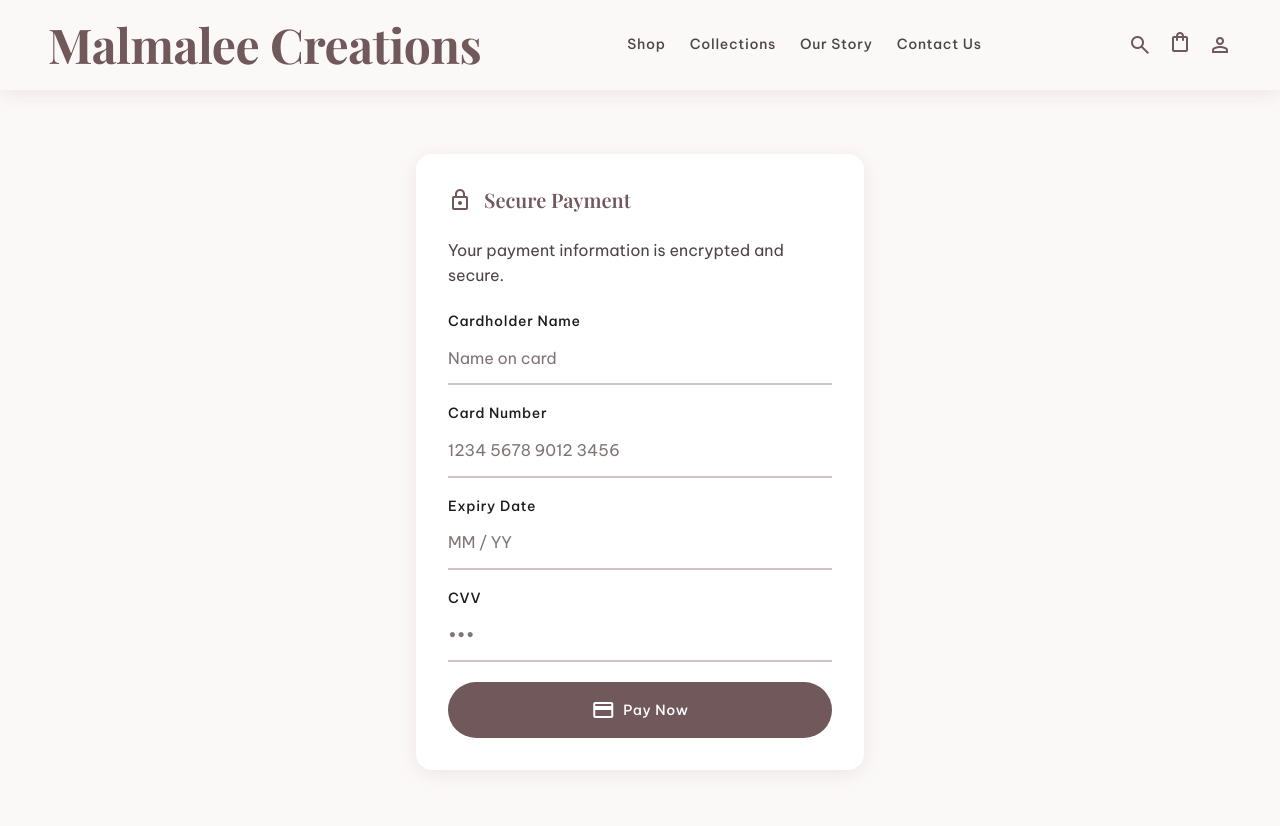
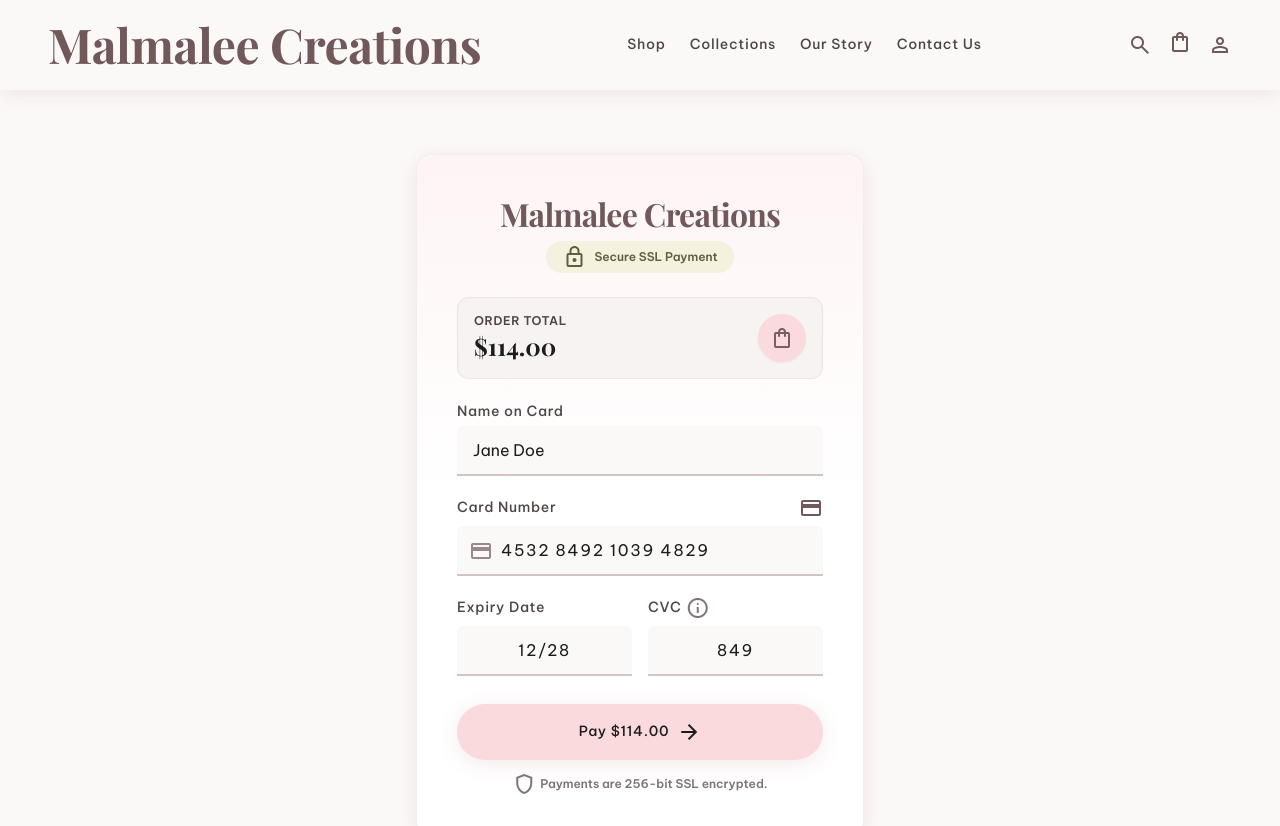
Before and after one commit to Dinisuru1230/DsoftWeb, a React (Vite) app in the folder Frontend/: page /checkout/payment in a window 1280 px wide. Shown: the top 826 px of the page. Built offline with nearby package versions, Linux system fonts and the light colour scheme; a web font is replaced by a local one.

Commit message:
payment form corrected

```diff
--- a/Frontend/src/pages/Checkout.jsx
+++ b/Frontend/src/pages/Checkout.jsx
@@ -23,7 +23,7 @@ export default function Checkout() {
       clearCart();
       navigate('/checkout/success');
     } else {
-      navigate('/checkout/payment');
+      navigate('/checkout/payment', { state: { total: cartSubtotal + DELIVERY_FEE } });
     }
   }
 
--- a/Frontend/src/pages/OurStory.jsx
+++ b/Frontend/src/pages/OurStory.jsx
@@ -101,7 +101,7 @@ export default function OurStory() {
         </p>
         <Link
           to="/shop"
-          className="inline-flex items-center gap-2 bg-primary text-white font-label-md text-label-md py-3 px-8 rounded-full hover:opacity-90 transition-all duration-300"
+          className="inline-flex items-center gap-2 bg-primary-container text-on-background font-label-md text-label-md py-3 px-8 rounded-full shadow-ambient hover:bg-primary hover:text-white hover:-translate-y-0.5 transition-all duration-300"
         >
           Shop the Collection
           <span className="material-symbols-outlined text-[18px]">arrow_forward</span>
--- a/Frontend/src/pages/SecurePayment.jsx
+++ b/Frontend/src/pages/SecurePayment.jsx
@@ -1,12 +1,22 @@
 import { useState } from 'react';
-import { useNavigate } from 'react-router-dom';
+import { useNavigate, useLocation } from 'react-router-dom';
 import { useCart } from '../context/CartContext';
 
 export default function SecurePayment() {
-  const [form, setForm] = useState({ cardNumber: '', expiry: '', cvv: '', name: '' });
-  const { clearCart } = useCart();
+  const [form, setForm] = useState({ name: 'Jane Doe', cardNumber: '4532 8492 1039 4829', expiry: '12/28', cvc: '849' });
+  const { cartSubtotal, cartItems, clearCart } = useCart();
+  const location = useLocation();
   const navigate = useNavigate();
   const [processing, setProcessing] = useState(false);
+
+  // Dynamic Total Amount calculation (from Checkout state -> Cart subtotal + $5 delivery -> default $114.00)
+  const numericTotal = location.state?.total
+    ? Number(location.state.total)
+    : cartSubtotal > 0
+    ? (cartSubtotal + 5.00)
+    : 114.00;
+
+  const totalAmount = numericTotal.toFixed(2);
 
   function handleChange(e) {
     setForm({ ...form, [e.target.name]: e.target.value });
@@ -18,50 +28,151 @@ export default function SecurePayment() {
     setTimeout(() => {
       clearCart();
       navigate('/checkout/success');
-    }, 2000);
+    }, 1800);
   }
 
   return (
-    <main className="flex-grow flex items-center justify-center px-5 py-16">
-      <div className="w-full max-w-md">
-        <div className="bg-surface-container-lowest rounded-2xl p-8 shadow-ambient">
-          <div className="flex items-center gap-3 mb-6">
-            <span className="material-symbols-outlined text-primary">lock</span>
-            <h1 className="font-title-sm text-title-sm text-primary">Secure Payment</h1>
+    <main className="flex-grow flex items-center justify-center px-4 sm:px-8 py-12 md:py-16 bg-background">
+      <div className="bg-surface-container-lowest max-w-md w-full rounded-2xl shadow-ambient p-6 sm:p-10 flex flex-col gap-6 border border-outline-variant/30 relative overflow-hidden">
+        {/* Subtle Top Glow */}
+        <div className="absolute top-0 left-0 w-full h-1/2 bg-gradient-to-b from-primary-container/30 to-transparent pointer-events-none rounded-t-2xl" />
+
+        {/* Header / Trust Indicators */}
+        <header className="flex flex-col items-center text-center gap-2 relative z-10">
+          <h1 className="font-display-lg-mobile md:font-display-lg text-display-lg-mobile text-primary tracking-tight">
+            Malmalee Creations
+          </h1>
+          <div className="flex items-center gap-2 text-secondary bg-secondary-container/40 px-4 py-1 rounded-full font-label-sm text-label-sm">
+            <span className="material-symbols-outlined text-[16px]">lock</span>
+            Secure SSL Payment
           </div>
-          <p className="font-body-md text-body-md text-on-surface-variant mb-6">
-            Your payment information is encrypted and secure.
-          </p>
-          <form onSubmit={handleSubmit} className="space-y-5">
-            {[
-              { name: 'name', label: 'Cardholder Name', placeholder: 'Name on card' },
-              { name: 'cardNumber', label: 'Card Number', placeholder: '1234 5678 9012 3456' },
-              { name: 'expiry', label: 'Expiry Date', placeholder: 'MM / YY' },
-              { name: 'cvv', label: 'CVV', placeholder: '•••' },
-            ].map(({ name, label, placeholder }) => (
-              <div key={name}>
-                <label className="font-label-md text-label-md text-on-surface mb-1 block">{label}</label>
-                <input
-                  name={name} value={form[name]} onChange={handleChange}
-                  placeholder={placeholder} required
-                  className="custom-input w-full py-3 font-body-md text-body-md text-on-surface placeholder:text-outline bg-transparent"
-                />
+        </header>
+
+        {/* Order Summary Bar with Dynamic Amount */}
+        <section className="border border-outline-variant/30 rounded-xl p-4 bg-surface-container-low flex justify-between items-center relative z-10">
+          <div className="flex flex-col gap-0.5">
+            <span className="font-label-sm text-label-sm text-on-surface-variant uppercase tracking-wider">Order Total</span>
+            <span className="font-headline-md-mobile text-headline-md-mobile text-on-background font-bold">${totalAmount}</span>
+          </div>
+          <div className="w-12 h-12 bg-primary-container rounded-full flex items-center justify-center text-on-primary-container shadow-sm">
+            <span className="material-symbols-outlined text-[24px]">shopping_bag</span>
+          </div>
+        </section>
+
+        {/* Payment Form */}
+        <form onSubmit={handleSubmit} className="flex flex-col gap-5 relative z-10">
+          {/* Cardholder Name */}
+          <div className="flex flex-col gap-1.5">
+            <label className="font-label-md text-label-md text-on-surface-variant" htmlFor="name">
+              Name on Card
+            </label>
+            <input
+              id="name"
+              name="name"
+              type="text"
+              value={form.name}
+              onChange={handleChange}
+              placeholder="Jane Doe"
+              required
+              className="w-full bg-surface-bright border-b-2 border-outline-variant rounded-t-md px-4 py-3 focus:outline-none focus:border-primary transition-colors text-on-background font-body-md placeholder:text-outline/50"
+            />
+          </div>
+
+          {/* Card Number */}
+          <div className="flex flex-col gap-1.5">
+            <div className="flex justify-between items-center">
+              <label className="font-label-md text-label-md text-on-surface-variant" htmlFor="cardNumber">
+                Card Number
+              </label>
+              <div className="flex gap-1 text-primary">
+                <span className="material-symbols-outlined text-[18px]">credit_card</span>
               </div>
-            ))}
+            </div>
+            <div className="relative">
+              <input
+                id="cardNumber"
+                name="cardNumber"
+                type="text"
+                value={form.cardNumber}
+                onChange={handleChange}
+                placeholder="0000 0000 0000 0000"
+                required
+                className="w-full bg-surface-bright border-b-2 border-outline-variant rounded-t-md pl-11 pr-4 py-3 focus:outline-none focus:border-primary transition-colors text-on-background font-body-md placeholder:text-outline/50 tracking-widest"
+              />
+              <span className="material-symbols-outlined absolute left-3 top-1/2 -translate-y-1/2 text-primary/70">
+                credit_card
+              </span>
+            </div>
+          </div>
+
+          {/* Expiry & CVC */}
+          <div className="grid grid-cols-2 gap-4">
+            <div className="flex flex-col gap-1.5">
+              <div className="h-6 flex items-center">
+                <label className="font-label-md text-label-md text-on-surface-variant" htmlFor="expiry">
+                  Expiry Date
+                </label>
+              </div>
+              <input
+                id="expiry"
+                name="expiry"
+                type="text"
+                maxLength={5}
+                value={form.expiry}
+                onChange={handleChange}
+                placeholder="MM/YY"
+                required
+                className="w-full bg-surface-bright border-b-2 border-outline-variant rounded-t-md px-4 py-3 focus:outline-none focus:border-primary transition-colors text-on-background font-body-md placeholder:text-outline/50 text-center tracking-widest"
+              />
+            </div>
+            <div className="flex flex-col gap-1.5">
+              <div className="h-6 flex items-center gap-1">
+                <label className="font-label-md text-label-md text-on-surface-variant" htmlFor="cvc">
+                  CVC
+                </label>
+                <span className="material-symbols-outlined text-[14px] text-outline cursor-help" title="3 digits on back of card">
+                  info
+                </span>
+              </div>
+              <input
+                id="cvc"
+                name="cvc"
+                type="text"
+                maxLength={4}
+                value={form.cvc}
+                onChange={(e) => {
+                  const val = e.target.value.replace(/\D/g, '');
+                  setForm({ ...form, cvc: val });
+                }}
+                placeholder="849"
+                required
+                className="w-full bg-surface-bright border-b-2 border-outline-variant rounded-t-md px-4 py-3 focus:outline-none focus:border-primary transition-colors text-on-background font-body-md placeholder:text-outline/50 text-center tracking-widest"
+              />
+            </div>
+          </div>
+
+          {/* Action Area with Dynamic Soft Blush Pink Button */}
+          <div className="mt-2 flex flex-col gap-3">
             <button
               type="submit"
               disabled={processing}
-              className="w-full py-4 px-8 bg-primary text-white font-label-md text-label-md rounded-full hover:opacity-90 transition-all duration-300 flex items-center justify-center gap-2 disabled:opacity-70"
+              className="w-full bg-primary-container text-on-background font-label-md text-label-md py-4 px-8 rounded-full shadow-ambient hover:shadow-ambient-lg hover:-translate-y-0.5 transition-all duration-300 flex items-center justify-center gap-2 disabled:opacity-70 cursor-pointer"
             >
-              {processing ? 'Processing...' : (
+              {processing ? (
+                <>Processing Payment...</>
+              ) : (
                 <>
-                  <span className="material-symbols-outlined text-[18px]">payment</span>
-                  Pay Now
+                  Pay ${totalAmount}
+                  <span className="material-symbols-outlined text-[18px]">arrow_forward</span>
                 </>
               )}
             </button>
-          </form>
-        </div>
+            <p className="text-center font-label-sm text-label-sm text-outline flex items-center justify-center gap-1">
+              <span className="material-symbols-outlined text-[14px]">shield</span>
+              Payments are 256-bit SSL encrypted.
+            </p>
+          </div>
+        </form>
       </div>
     </main>
   );
```
